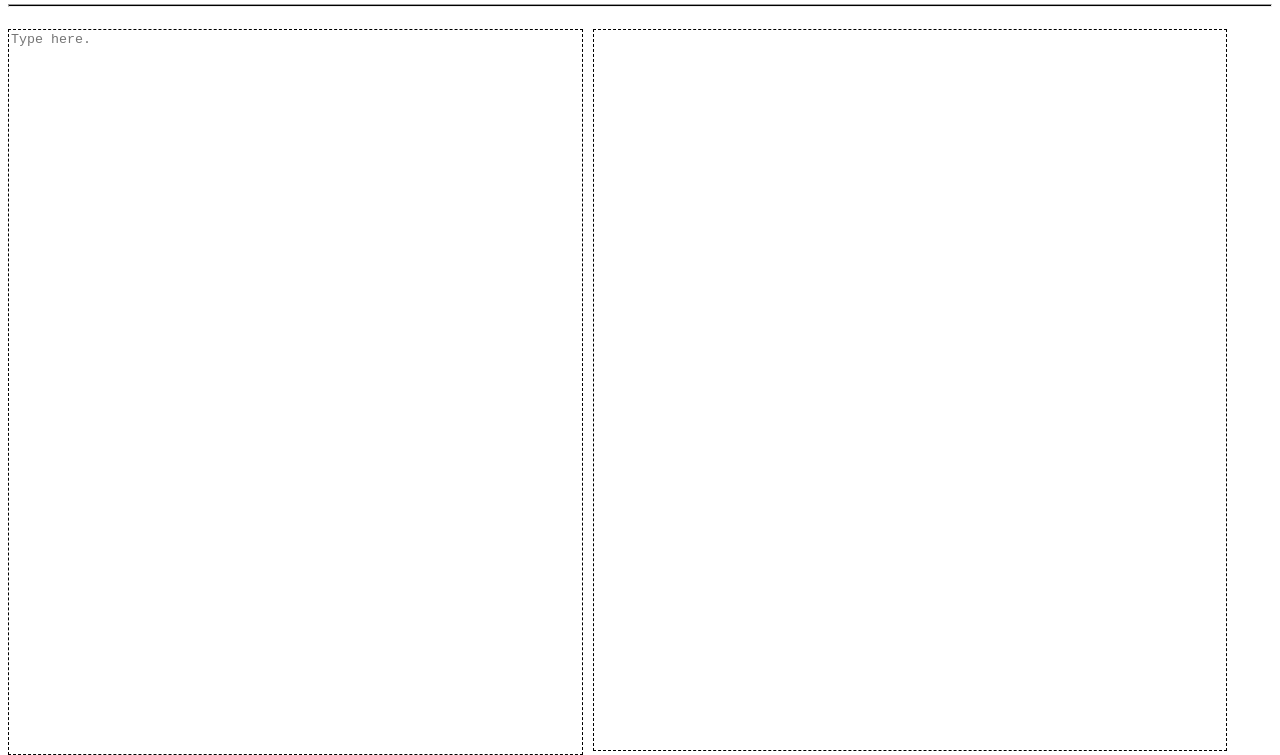
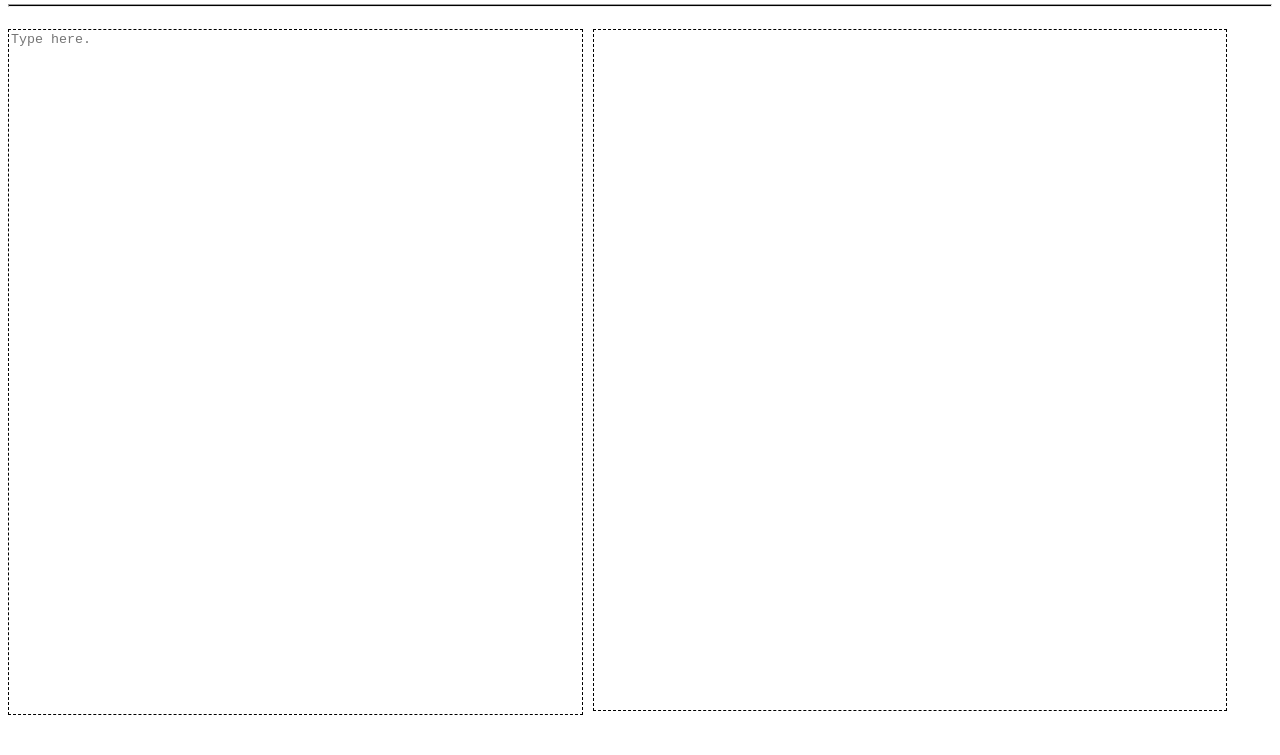
Before and after one commit to pajamaclaws21/Baby-HTML, a plain HTML site: page index.html in a window 1280 px wide. Shown: the part 48-803 px from the top of the page. Drawn offline with Linux system fonts and the light colour scheme.

Commit message:
Update index.html

```diff
--- a/index.html
+++ b/index.html
@@ -12,7 +12,7 @@ background-color: black;
 }
 textarea {
 resize: none;
-height: 90vh;
+height: 85vh;
 width: 45%;
 float: left;
 border: 0.75px dashed black;
@@ -20,7 +20,7 @@ border: 0.75px dashed black;
 iframe {
 float: left;
 margin-left: 10px;
-height: 90vh;
+height: 85vh;
 width: 50%;
 border: 0.75px dashed black;
 }
```
